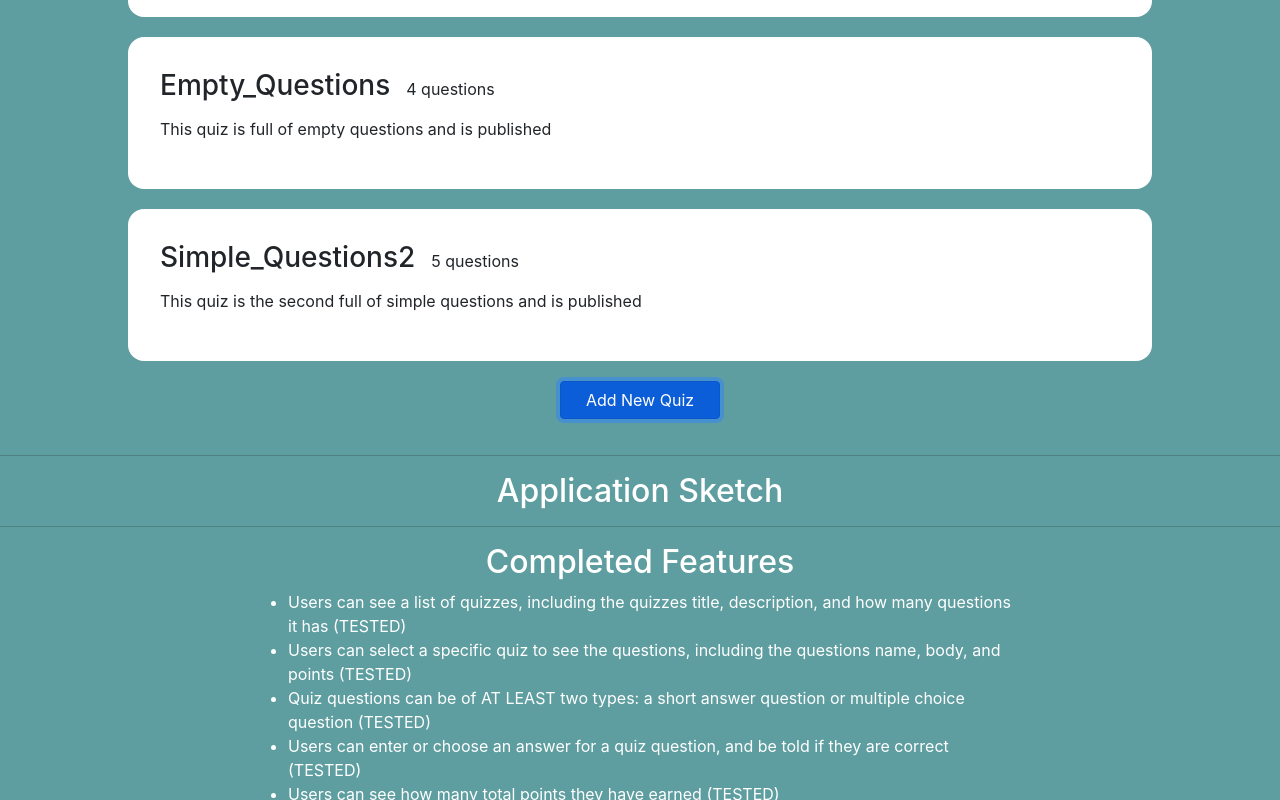
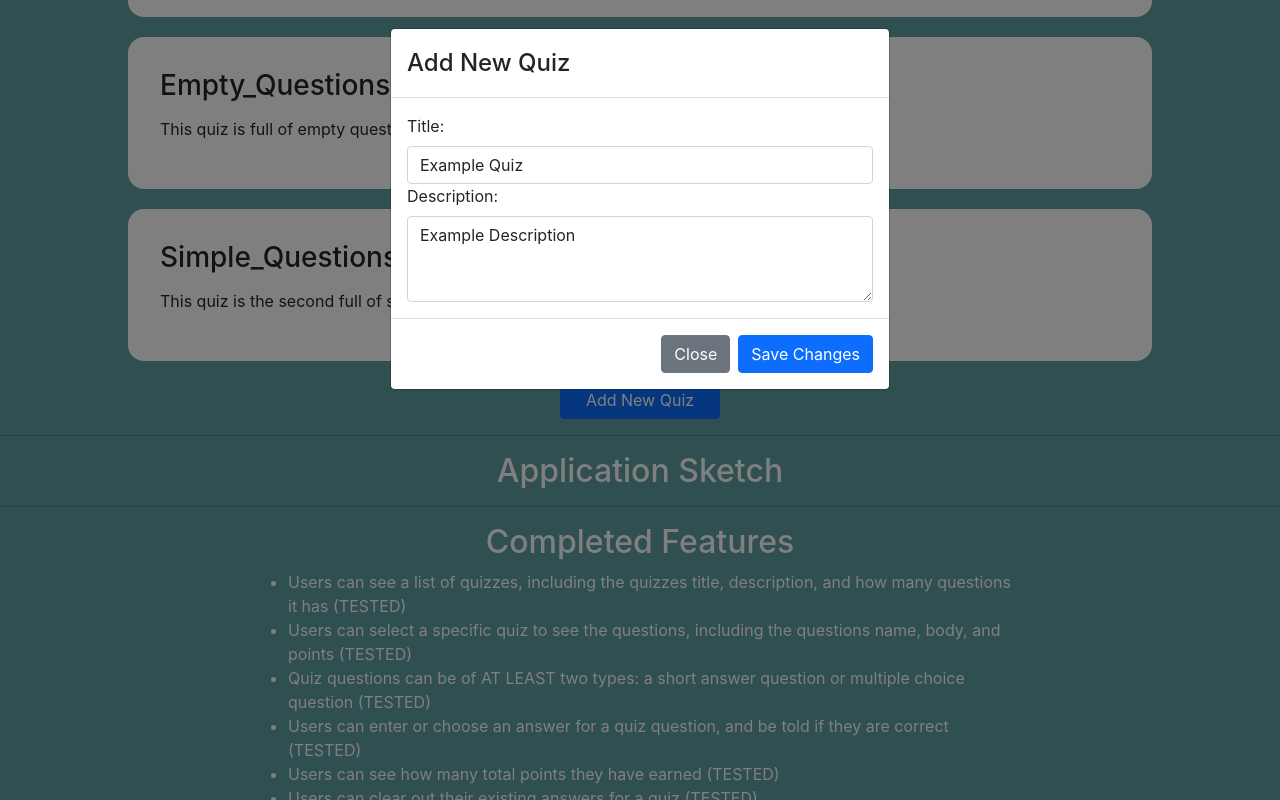
Before and after one commit to maxdwatt/quizzer, a React (Create React App) app: page / in a window 1280 px wide. Both pictures are taken after a click on the button "Add New Quiz". Shown: the part 609-1409 px from the top of the page. Built offline with nearby package versions, Linux system fonts and the light colour scheme.

Commit message:
Add new modal buton working but not accepting

```diff
--- a/src/quizzer/AddQuizModal.tsx
+++ b/src/quizzer/AddQuizModal.tsx
@@ -3,29 +3,24 @@ import { Button, Modal, Form } from "react-bootstrap";
 import { Quiz } from "../interfaces/quiz";
 //import {Quizzer} from "./Quizzer";
 
-export const AddQuizModal = ({
-    show,
-    handleClose,
-    quiz
-}: {
-    handleClose: boolean;
-    quiz: Quiz;
-    show: boolean;
-}) => {
+export const AddQuizModal = () => {
     const [title, setTitle] = useState<string>("Example Quiz");
     const[body,setBody] = useState<string>("Example Description");
+    const[show,setShow] = useState<boolean>(true);
 
-    /*const saveChanges = () => {
-        addQuiz(quiz, title, body);
+    const saveChanges = () => {
+        //addQuiz(quiz, title, body);
         setTitle("Example Quiz");
         setBody("Example Description");
         handleClose();
-    };*/
-
+    };
+    function handleClose() {
+        setShow(false);
+    }
     return (
         <div>
-            <Modal show={show} /*onHide={handleClose}*/ animation={false}>
-                <Modal.Header closeButton>
+            <Modal show={show} onHide={handleClose} animation={false}>
+                <Modal.Header >
                     <Modal.Title>Add New Quiz</Modal.Title>
                 </Modal.Header>
                 <Modal.Body>
@@ -42,17 +37,19 @@ export const AddQuizModal = ({
                             as="textarea"
                             rows={3}
                             value={body}
-                            //onChange={}
+                            onChange={(
+                                e: React.ChangeEvent<HTMLInputElement>
+                            ) => setBody(e.target.value)}
                         ></Form.Control>
                     </Form.Group>
                 </Modal.Body>
-                {/* <Modal.Footer>
+                <Modal.Footer>
                     <Button
                         variant="secondary"
                         onClick={() => {
                             setTitle("Example Quiz");
                             setBody("Example Description");
-                            //handleClose();
+                            handleClose();
                         }}
                     >
                         Close
@@ -60,7 +57,7 @@ export const AddQuizModal = ({
                     <Button variant="primary" onClick={saveChanges}>
                         Save Changes
                     </Button>
-                </Modal.Footer> */}
+                </Modal.Footer>
             </Modal>
         </div>
     );
--- a/src/quizzer/QuizList.tsx
+++ b/src/quizzer/QuizList.tsx
@@ -36,9 +36,9 @@ export const QuizList = ({
                             //handleClick={handleQuizView}
                         ></QuizCard>
                     ))}
-                    <Button className="add_btn" /*onClick={showModal}*/>
+                    {/* <Button className="add_btn" onClick={showModal}>
                         Add New Quiz
-                    </Button>
+                    </Button> */}
                 </>
             )}
             {/* {quizzes.map((quiz: Quiz) => {
--- a/src/quizzer/Quizzer.tsx
+++ b/src/quizzer/Quizzer.tsx
@@ -6,6 +6,7 @@ import { AddQuizModal } from "./AddQuizModal";
 
 import "./Quizzer.css";
 import sample from "../data/quizzes.json";
+import { Button } from "react-bootstrap";
 
 const QUIZZES = sample.map(
     (quiz): Quiz => ({
@@ -30,9 +31,8 @@ export const Quizzer = () => {
         );
     }
 
-    function addQuiz( newQuiz: Quiz, title: string, body: string) {
-        newQuiz.title = title;
-        newQuiz.body = body;
+    function addQuiz( title: string, body: string) {
+        let newQuiz = {id: 0, title: title, body:body, published: false, questionList: []}
         setQuizzes([...quizzes, newQuiz]);
     }
 
@@ -41,10 +41,7 @@ export const Quizzer = () => {
     }
 
     const handleShowModal = () => {
-        setShowAddModal(true);
-    }
-    const handleCloseModal = () => {
-        setShowAddModal(false);
+        setShowAddModal(showAddModal === true ? false : true);
     }
 
     return (
@@ -55,11 +52,11 @@ export const Quizzer = () => {
                 //deleteQuiz={deleteQuiz}
                 //showModal={handleShowModal}
             ></QuizList>
-            {/* <AddQuizModal
-                show={showAddModal}
-                handleClose={handleCloseModal}
-                addQuiz={addQuiz}
-            ></AddQuizModal> */}
+            <Button className="add_btn" onClick={handleShowModal}>Add New Quiz</Button>
+            {showAddModal&&
+            <AddQuizModal
+            ></AddQuizModal>
+            }
             <hr />
             <h2 style={{ color: "white" }}>Application Sketch</h2>
             {/* <img src={require("./sketchFINAL.jpg")} /> */}
```
